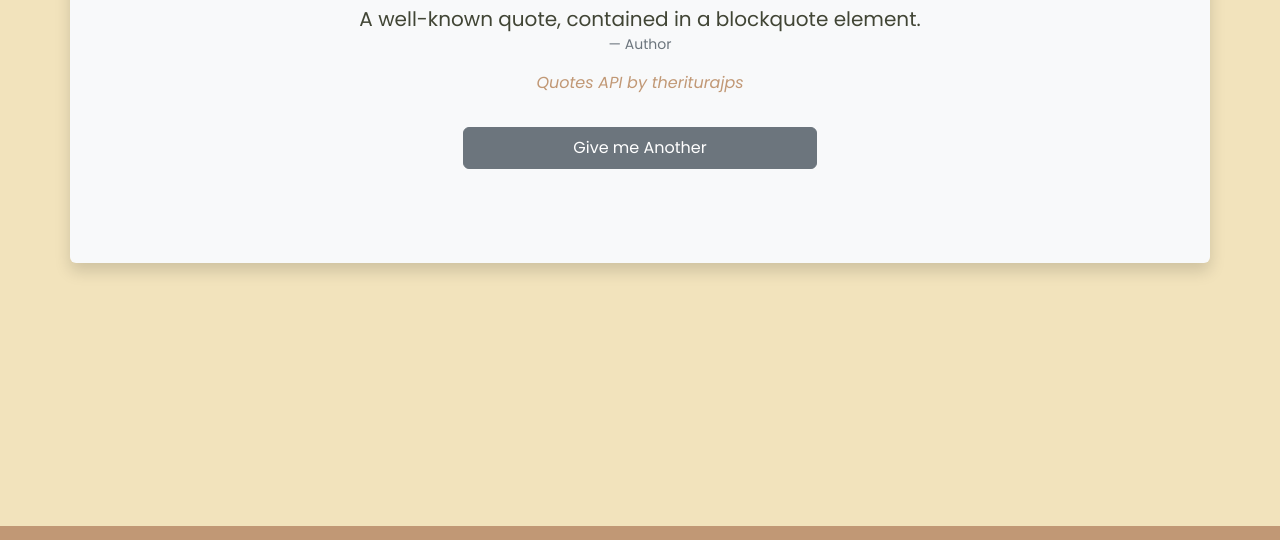
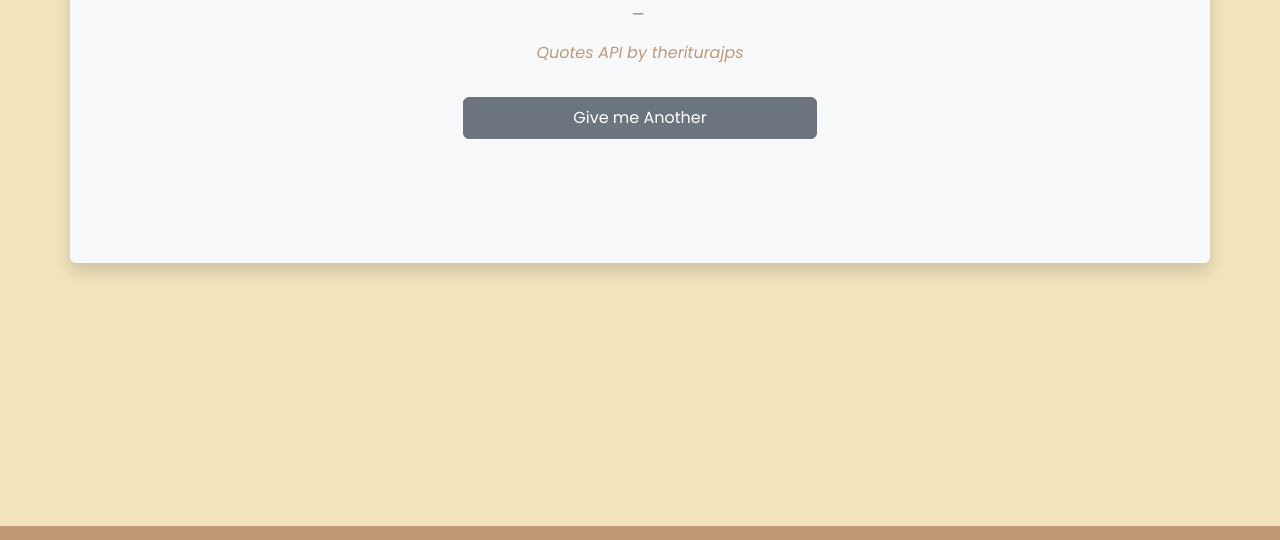
Before and after one commit to tgrey2024/js-mini-projects, a plain HTML site: page quotes.html in a window 1280 px wide. Shown: the part 173-713 px from the top of the page. Drawn offline with nearby package versions, Linux system fonts and the light colour scheme; no server answers.

Commit message:
remove placeholder text

```diff
--- a/quotes.html
+++ b/quotes.html
@@ -64,9 +64,9 @@
                         <!-- Quotes will be added here  -->
                          <figure class="text-center">
                             <blockquote class="blockquote">
-                              <p id="quote">A well-known quote, contained in a blockquote element.</p>
+                              <p id="quote"></p>
                             </blockquote>
-                            <figcaption id="author" class="blockquote-footer">Author</figcaption>
+                            <figcaption id="author" class="blockquote-footer"></figcaption>
                             <a href="https://qapi.vercel.app" target="_blank" rel="noopener"
                               aria-label="Visit Quotes API by theriturajps (opens in a new tab)"><cite title="Source Title">Quotes API by theriturajps</cite></a>
                           </figure>
```
